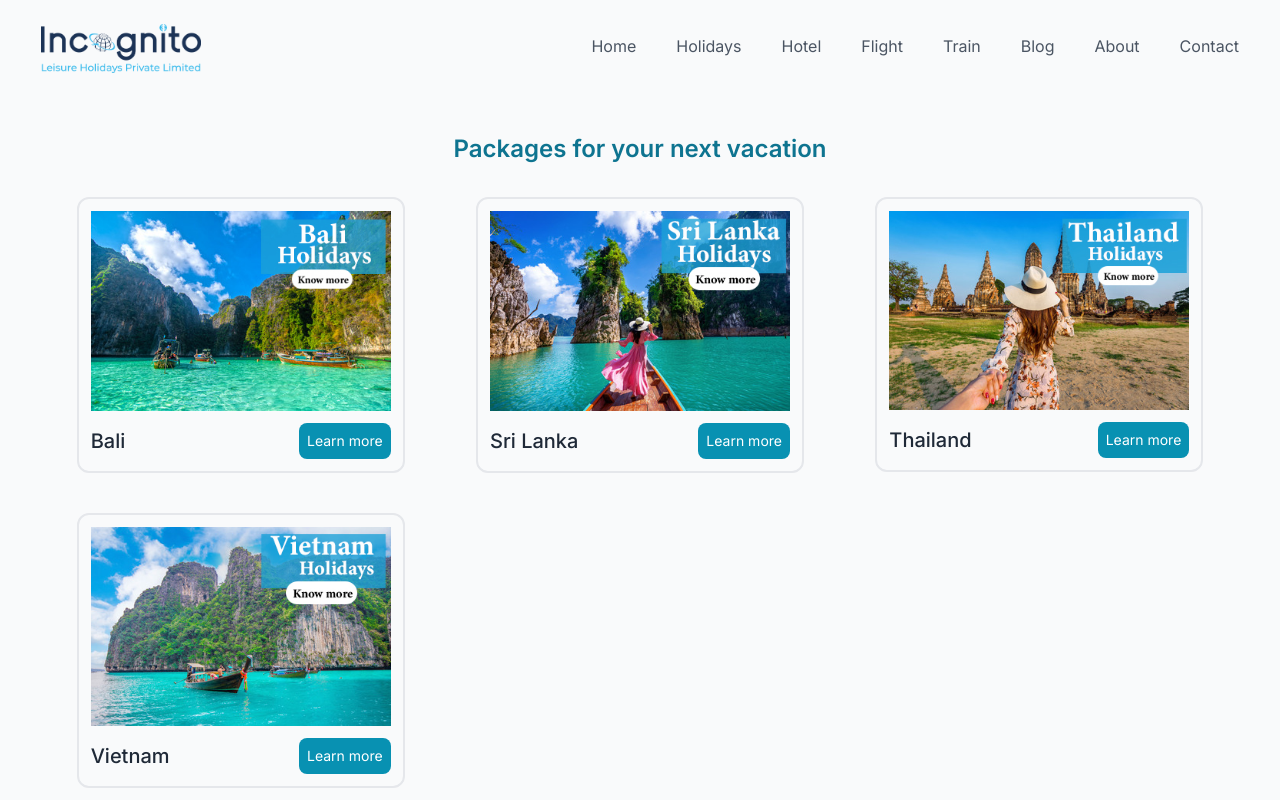
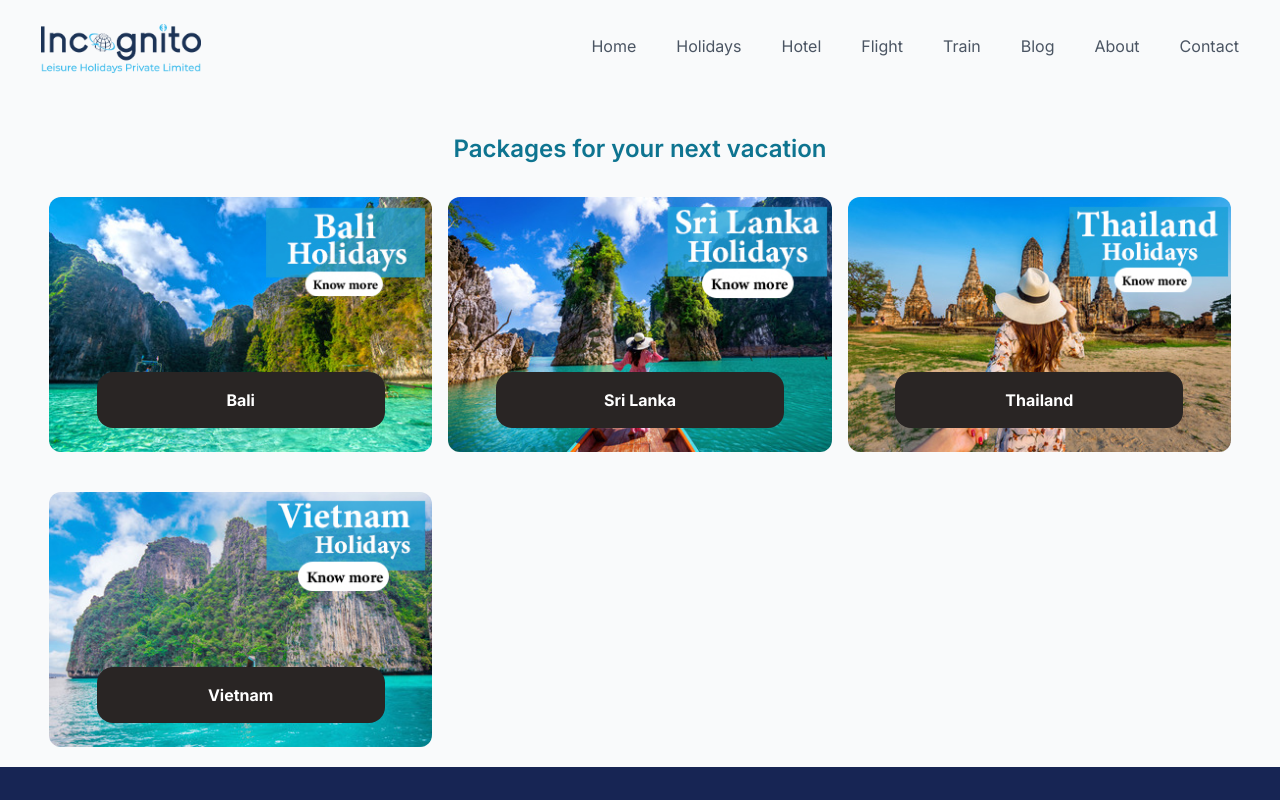
Before and after one commit to Incognito-Holidays/web, a Next.js app: page /holidays in a window 1280 px wide. Shown: the top 800 px of the page. Built offline with nearby package versions, Linux system fonts and the light colour scheme.

Commit message:
feat: holidays page style change

```diff
--- a/src/app/holidays/page.tsx
+++ b/src/app/holidays/page.tsx
@@ -7,6 +7,7 @@ import g4 from '@public/assets/g4.jpg';
 const HolidaysPage: React.FC = () => {
   return (
     <>
+      <div className=''>
         <h1 className='my-4 text-center text-xl font-semibold text-cyan-700 md:text-2xl'>
           Packages for your next vacation
         </h1>
@@ -16,6 +17,7 @@ const HolidaysPage: React.FC = () => {
           <PackagesCard title='Thailand' img={g3} slug='thailand' />
           <PackagesCard title='Vietnam' img={g4} slug='vietnam' />
         </div>
+      </div>
     </>
   );
 };
--- a/src/app/layout.tsx
+++ b/src/app/layout.tsx
@@ -4,8 +4,6 @@ import { Inter } from 'next/font/google';
 
 import Header from '@components/header';
 import Footer from '@components/footer';
-import TravelBlogs from '@components/travel-blogs';
-import Whychose from '@components/whychose';
 import type { Metadata } from 'next';
 import type { PropsWithChildren } from 'react';
 
@@ -22,8 +20,6 @@ const RootLayout: React.FC<PropsWithChildren> = ({ children }) => {
       <body className={`${inter.className} bg-gray-50`}>
         <Header />
         {children}
-        <TravelBlogs />
-        <Whychose />
         <Footer />
       </body>
     </html>
--- a/src/app/page.tsx
+++ b/src/app/page.tsx
@@ -1,6 +1,8 @@
 import Banner from '@components/banner';
 import Card from '@components/card';
 import Categories from '@components/categories';
+import TravelBlogs from '@components/travel-blogs';
+import Whychose from '@components/whychose';
 
 const HomePage = () => {
   return (
@@ -63,6 +65,8 @@ const HomePage = () => {
       <div className='mt-20 pb-10 pt-10'>
         <Categories />
       </div>
+      <TravelBlogs />
+      <Whychose />
     </div>
   );
 };
--- a/src/components/header.tsx
+++ b/src/components/header.tsx
@@ -26,43 +26,43 @@ const Header = () => {
               Home
             </Link>
             <Link
-              href='/'
+              href='/holidays'
               className='border-b-4 border-transparent text-gray-600 transition duration-200 hover:border-violet-800 hover:font-medium hover:text-violet-800'
             >
               Holidays
             </Link>
             <Link
-              href='/'
+              href='/hotels'
               className='border-b-4 border-transparent text-gray-600 transition duration-200 hover:border-violet-800 hover:font-medium hover:text-violet-800'
             >
               Hotel
             </Link>
             <Link
-              href='/'
+              href='/flights'
               className='border-b-4 border-transparent text-gray-600 transition duration-200 hover:border-violet-800 hover:font-medium hover:text-violet-800'
             >
               Flight
             </Link>
             <Link
-              href='/'
+              href='/trains'
               className='border-b-4 border-transparent text-gray-600 transition duration-200 hover:border-violet-800 hover:font-medium hover:text-violet-800'
             >
               Train
             </Link>
             <Link
-              href='/'
+              href='/trains'
               className='border-b-4 border-transparent text-gray-600 transition duration-200 hover:border-violet-800 hover:font-medium hover:text-violet-800'
             >
               Blog
             </Link>
             <Link
-              href='/'
+              href='/about'
               className='border-b-4 border-transparent text-gray-600 transition duration-200 hover:border-violet-800 hover:font-medium hover:text-violet-800'
             >
               About
             </Link>
             <Link
-              href='/'
+              href='/contact'
               className='border-b-4 border-transparent text-gray-600 transition duration-200 hover:border-violet-800 hover:font-medium hover:text-violet-800'
             >
               Contact
--- a/src/components/packages-card.tsx
+++ b/src/components/packages-card.tsx
@@ -11,19 +11,20 @@ type CardProps = {
 const PackagesCard: React.FC<CardProps> = ({ title, img, slug }) => {
   return (
     <Link href={`holidays/${slug}`}>
-      <div className='rounded-xl border-2 p-3 transition-all duration-200 hover:shadow-lg'>
+      <div className='relative rounded-xl hover:shadow-lg'>
         <Image
           src={img}
-          width={300}
-          height={300}
+          width={400}
+          height={400}
           quality={95}
           alt='bali'
           placeholder='blur'
+          className='rounded-xl'
         />
-        <div className='mt-3 flex items-center justify-between text-gray-800'>
-          <p className='text-xl font-medium'>{title}</p>
-          <button className='rounded-lg bg-cyan-600 p-2 text-sm text-white transition duration-200 hover:opacity-80'>
-            Learn more
+        <div className='group absolute bottom-6 left-1/2 mx-auto w-72 -translate-x-1/2 rounded-2xl bg-stone-800 p-4  text-center font-bold text-white'>
+          {title}
+          <button className='mx-auto mt-2 hidden w-full rounded-lg bg-sky-600 p-1 group-hover:block'>
+            Explore more
           </button>
         </div>
       </div>
```
Lines whose indentation alone changed are shown as unchanged.
